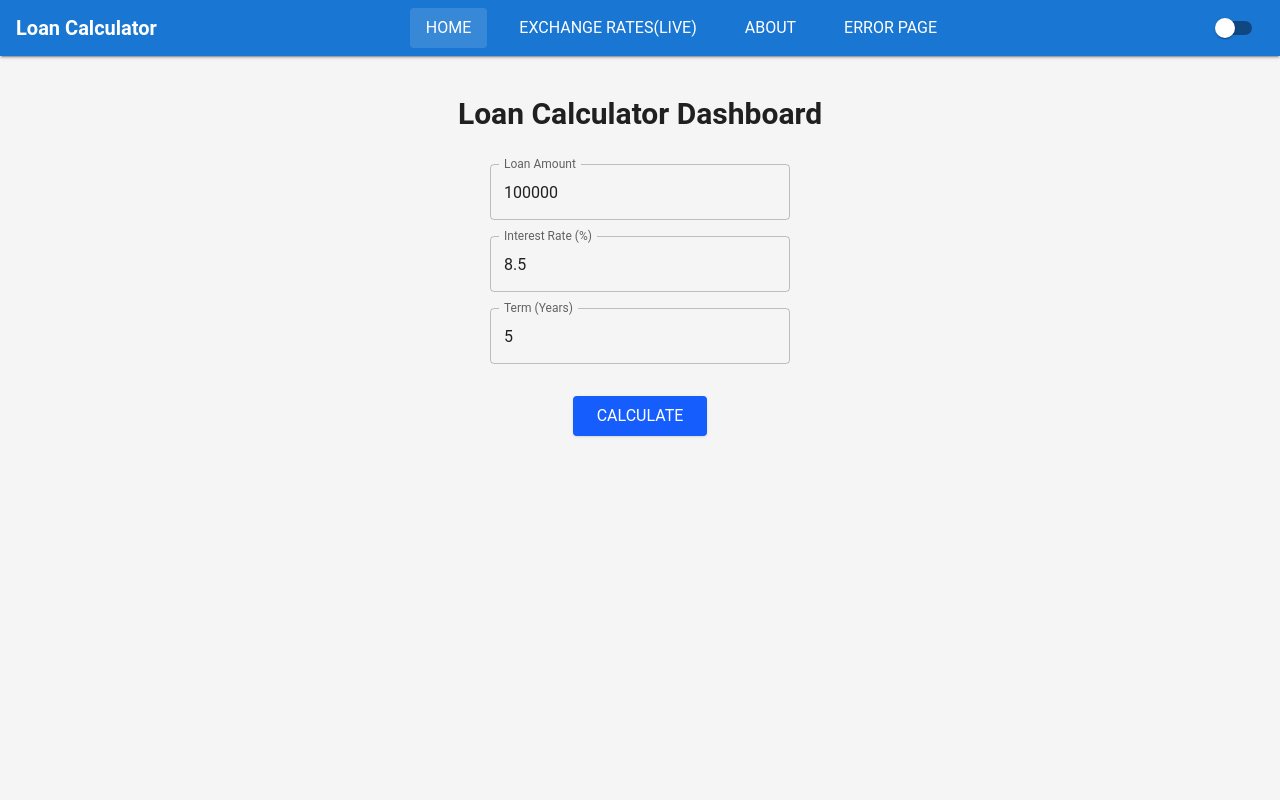
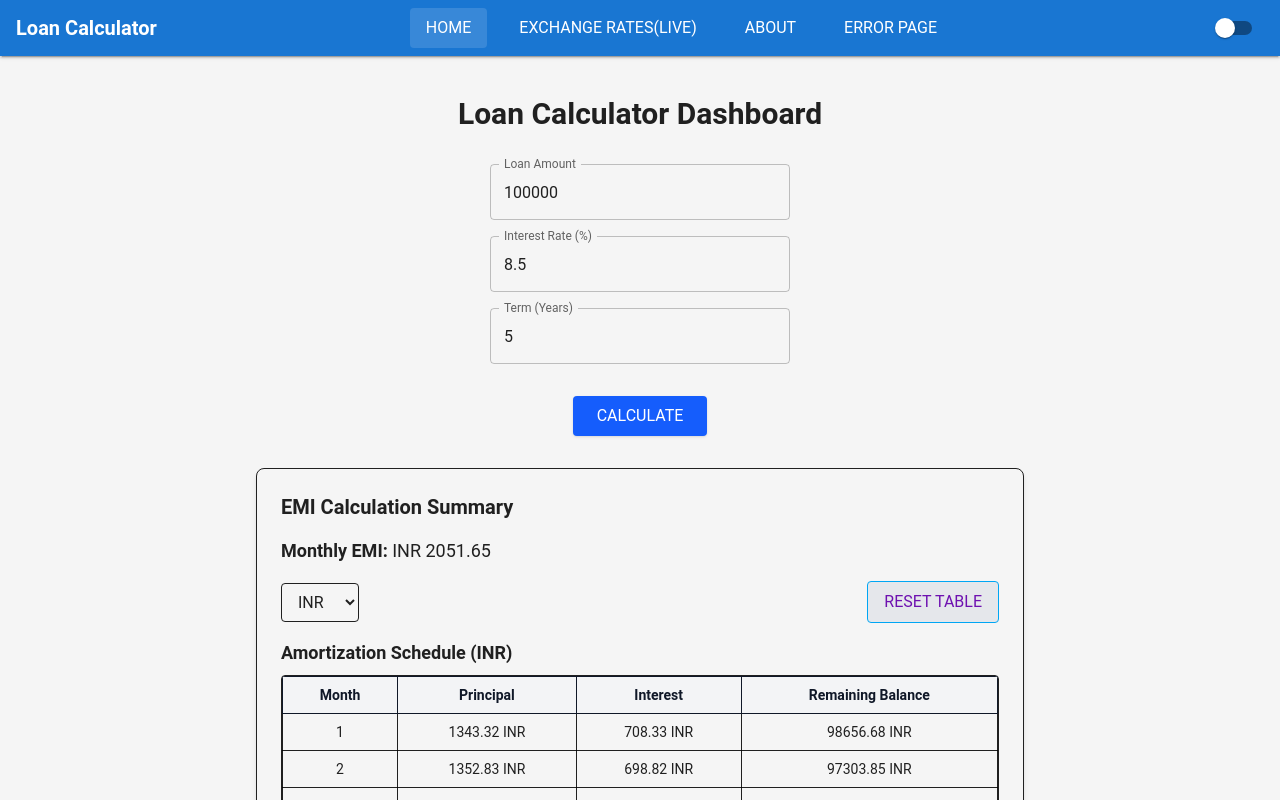
Before and after one commit to ratnakargiri973/Loan-Calculator, a React (Vite) app in the folder Loan-App/: page / in a window 1280 px wide. Both pictures are taken after a click on the button "CALCULATE". Shown: the top 800 px of the page. Built offline with nearby package versions, Linux system fonts and the light colour scheme.

Commit message:
custom hook for emi calculation , emiCalculationResult component

```diff
--- a/Loan-App/src/App.jsx
+++ b/Loan-App/src/App.jsx
@@ -5,7 +5,6 @@ import HeaderLayout from './components/HeaderLayout';
 function App() {
   const location = useLocation();
 
-  // Define routes where the header should be shown
   const showHeaderRoutes = ['/', '/about', '/exchange_rates_live'];
 
   const shouldShowHeader = showHeaderRoutes.includes(location.pathname);
--- a/Loan-App/src/components/LoanCalculatorDashboard.jsx
+++ b/Loan-App/src/components/LoanCalculatorDashboard.jsx
@@ -1,17 +1,23 @@
 import React, { useState } from 'react';
 import Box from '@mui/material/Box';
 import TextField from '@mui/material/TextField';
+import EMICalculation from '../services/EMICalculation';
 
 function LoanCalculatorDashboard() {
-    const [loanAmount, setLoanAmount] = useState(100000);
-    const [interestRate, setInterestRate] = useState(8.5);
-    const [year, setYear] = useState(5);
+  const [loanAmount, setLoanAmount] = useState(100000);
+  const [interestRate, setInterestRate] = useState(8.5);
+  const [termYears, setTermYears] = useState(5);
+  const [showResult, setShowResult] = useState(false);
+
+  function handleCalculate() {
+    setShowResult(true);
+  }
+
   return (
     <div className="w-full min-h-screen flex flex-col items-center justify-start py-10 px-4">
       <h1 className="text-3xl font-bold mb-6">Loan Calculator Dashboard</h1>
 
       <Box
-        component="form"
         sx={{
           '& > :not(style)': { m: 1, width: '300px' },
           display: 'flex',
@@ -22,34 +28,43 @@ function LoanCalculatorDashboard() {
         autoComplete="off"
       >
         <TextField
-          id="loan-amount"
           label="Loan Amount"
+          type="number"
           variant="outlined"
-          fullWidth
           value={loanAmount}
-          onChange={(e)=>setLoanAmount(e.target.value)}
+          onChange={(e) => setLoanAmount(e.target.value)}
         />
         <TextField
-          id="interest-rate"
           label="Interest Rate (%)"
+          type="number"
           variant="outlined"
-          fullWidth
           value={interestRate}
-          onChange={(e)=>setInterestRate(e.target.value)}
+          onChange={(e) => setInterestRate(e.target.value)}
         />
         <TextField
-          id="term-years"
           label="Term (Years)"
+          type="number"
           variant="outlined"
-          fullWidth
-          value={year}
-          onChange={(e)=>setYear(e.target.value)}
+          value={termYears}
+          onChange={(e) => setTermYears(e.target.value)}
         />
       </Box>
 
-      <button className="mt-6 px-6 py-2 bg-blue-600 hover:bg-blue-700 text-white rounded shadow transition">
+      <button
+        onClick={handleCalculate}
+        className="mt-6 px-6 py-2 bg-blue-600 hover:bg-blue-700 text-white rounded shadow transition"
+      >
         CALCULATE
       </button>
+
+      {showResult && (
+        <EMICalculation
+          loanAmount={loanAmount}
+          interestRate={interestRate}
+          termYears={termYears}
+          setShowResult={setShowResult}
+        />
+      )}
     </div>
   );
 }
--- /dev/null
+++ b/Loan-App/src/hooks/useEmiCalculator.jsx
@@ -0,0 +1,47 @@
+import { useState, useEffect } from 'react';
+
+export function useEmiCalculator(loanAmount, interestRate, termYears) {
+  const [emiData, setEmiData] = useState(null);
+  const [schedule, setSchedule] = useState([]);
+
+  useEffect(() => {
+    if (loanAmount && interestRate && termYears) {
+      const P = parseFloat(loanAmount);
+      const R = parseFloat(interestRate) / 12 / 100;
+      const N = parseFloat(termYears) * 12;
+
+      const EMI = (P * R * Math.pow(1 + R, N)) / (Math.pow(1 + R, N) - 1);
+      const totalPayment = EMI * N;
+      const totalInterest = totalPayment - P;
+
+      setEmiData({
+        monthlyEmi: EMI.toFixed(2),
+        totalPayment: totalPayment.toFixed(2),
+        totalInterest: totalInterest.toFixed(2),
+      });
+
+      let balance = P;
+      const amortization = [];
+
+      for (let i = 1; i <= N; i++) {
+        const interest = balance * R;
+        const principal = EMI - interest;
+        balance -= principal;
+
+        amortization.push({
+          month: i,
+          principal: principal.toFixed(2),
+          interest: interest.toFixed(2),
+          remaining: balance > 0 ? balance.toFixed(2) : '0.00',
+        });
+      }
+
+      setSchedule(amortization);
+    } else {
+      setEmiData(null);
+      setSchedule([]);
+    }
+  }, [loanAmount, interestRate, termYears]);
+
+  return { emiData, schedule };
+}
--- /dev/null
+++ b/Loan-App/src/services/EMICalculation.jsx
@@ -0,0 +1,73 @@
+import React, { useState } from 'react';
+import { useThemeToggle } from '../contexts/ThemeContextProvider';
+import { useEmiCalculator } from '../hooks/useEmiCalculator';
+
+function EMICalculation({ loanAmount, interestRate, termYears, setShowResult }) {
+  const [currency, setCurrency] = useState('INR');
+  const { mode } = useThemeToggle();
+  const { emiData, schedule } = useEmiCalculator(loanAmount, interestRate, termYears);
+
+  if (!emiData) return null;
+
+  const theadClass =
+    mode === 'dark' ? 'bg-gray-800 text-white' : 'bg-gray-100 text-gray-900';
+
+  return (
+    <div className="mt-8 p-6 border rounded-lg shadow-md w-full max-w-3xl">
+      <h2 className="text-xl font-semibold mb-4">EMI Calculation Summary</h2>
+
+      <p className="mb-4 text-lg">
+        <strong>Monthly EMI:</strong> {currency} {emiData.monthlyEmi}
+      </p>
+
+      <div className="flex justify-between items-center gap-4 mb-4 flex-wrap">
+        <select
+          id="currency"
+          value={currency}
+          onChange={(e) => setCurrency(e.target.value)}
+          className="border px-3 py-2 rounded"
+        >
+          <option value="INR">INR</option>
+          <option value="USD">USD</option>
+          <option value="EUR">EUR</option>
+          <option value="GBP">GBP</option>
+          <option value="JPY">JPY</option>
+          <option value="AUD">AUD</option>
+          <option value="CAD">CAD</option>
+        </select>
+        <button
+          onClick={() => setShowResult(false)}
+          className="px-4 py-2 bg-gray-200 hover:bg-gray-300 text-purple-800 rounded border border-sky-500"
+        >
+          RESET TABLE
+        </button>
+      </div>
+
+      <h2 className="text-lg font-semibold mb-2">{`Amortization Schedule (${currency})`}</h2>
+      <div className="overflow-auto max-h-96 border rounded">
+        <table className="w-full table-auto text-sm">
+          <thead className={`sticky top-0 ${theadClass}`}>
+            <tr>
+              <th className="border px-3 py-2">Month</th>
+              <th className="border px-3 py-2">Principal</th>
+              <th className="border px-3 py-2">Interest</th>
+              <th className="border px-3 py-2">Remaining Balance</th>
+            </tr>
+          </thead>
+          <tbody>
+            {schedule.map((item) => (
+              <tr key={item.month} className="text-center">
+                <td className="border px-3 py-2">{item.month}</td>
+                <td className="border px-3 py-2">{item.principal} {currency}</td>
+                <td className="border px-3 py-2">{item.interest} {currency}</td>
+                <td className="border px-3 py-2">{item.remaining} {currency}</td>
+              </tr>
+            ))}
+          </tbody>
+        </table>
+      </div>
+    </div>
+  );
+}
+
+export default EMICalculation;
```
